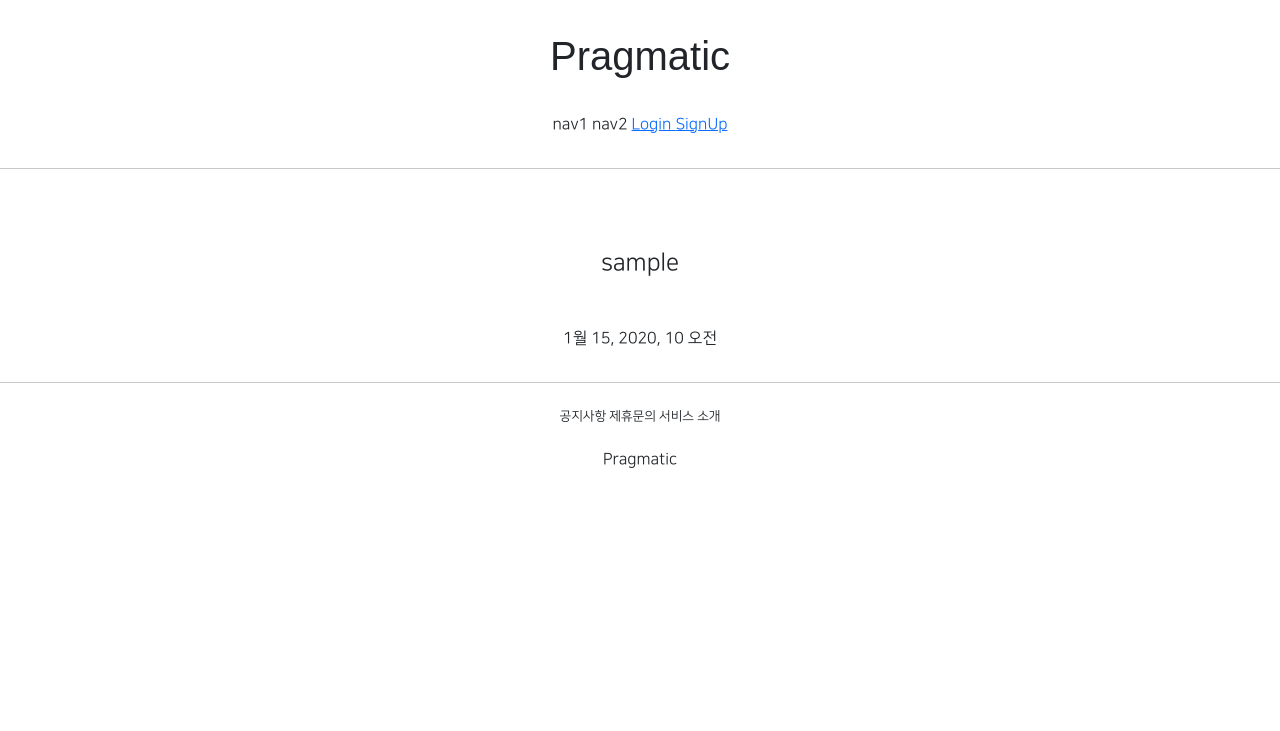
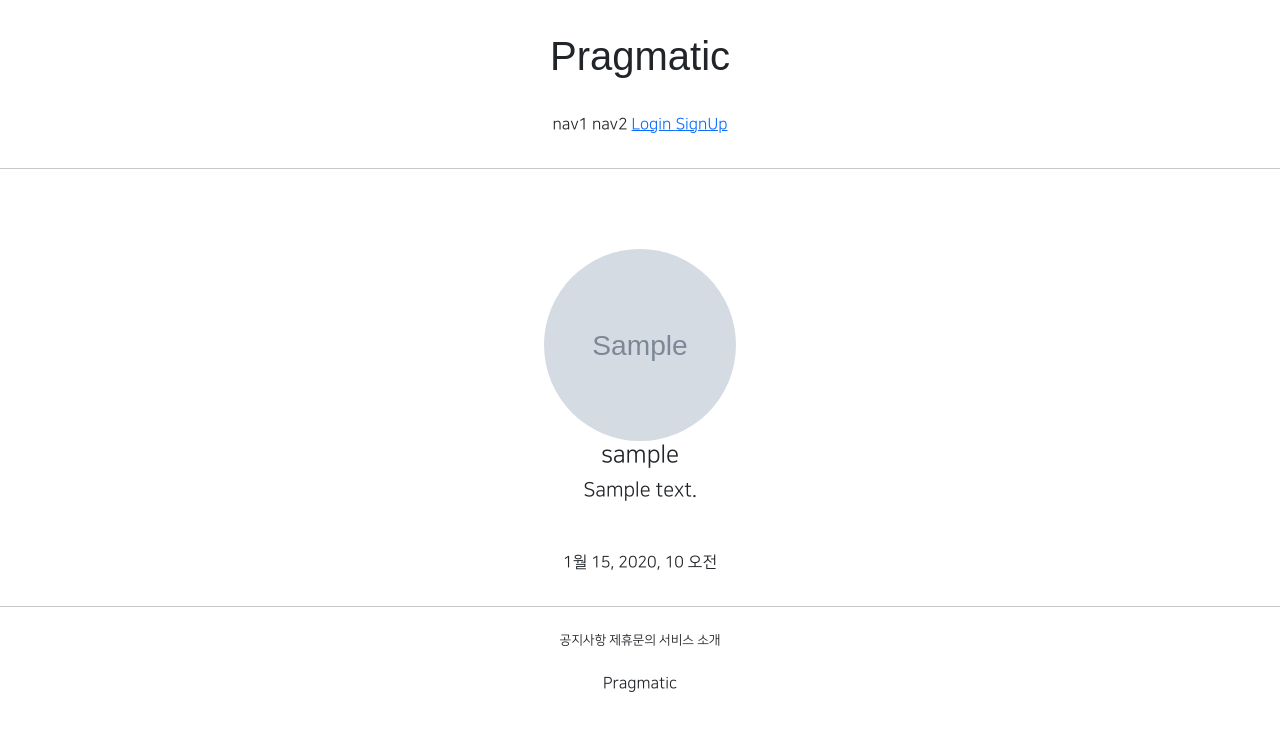
Before and after one commit to 00kang/gis_web_1, a Django app: page /accounts/detail/1 in a window 1280 px wide. Shown: the top 731 px of the page. Run offline with Django 3.2, Linux system fonts and the light colour scheme; tables that the repository leaves empty hold one stand-in row (values such as "Sample post"); grey boxes marked "Sample" are stand-in pictures; parts of the project's set-up code (start-up, migrations or seed data) failed here and were passed over; some libraries are stand-ins or nearby versions; some web fonts are replaced.

Commit message:
07/27 commit_2

```diff
--- a/accountapp/templates/accountapp/detail.html
+++ b/accountapp/templates/accountapp/detail.html
@@ -4,7 +4,19 @@
 
     <div class="text-center mw-500 m-auto">
         <div class="m-5">
-            <h4>{{ target_user.username }}</h4>
+            {% if target_user.profile %}
+                <img src="{{ target_user.profile.image.url }}"
+                     class="profile_image"
+                    alt="profile image">
+                <h4>{{ target_user.profile.nickname }}</h4>
+                <h5>{{ target_user.profile.message }}</h5>
+            {% else %}
+            <h4>
+                <a href="{% url 'profileapp:create' %}">
+                    Create Profile
+                </a>
+            </h4>
+            {% endif %}
         </div>
         <div>
             {{ target_user.date_joined }}
--- a/gisweb_1/urls.py
+++ b/gisweb_1/urls.py
@@ -13,11 +13,13 @@ Including another URLconf
     1. Import the include() function: from django.urls import include, path
     2. Add a URL to urlpatterns:  path('blog/', include('blog.urls'))
 """
+from django.conf import settings
+from django.conf.urls.static import static
 from django.contrib import admin
 from django.urls import path, include
 
 urlpatterns = [
     path('admin/', admin.site.urls),
     path('accounts/', include('accountapp.urls')),
-    path('profiles/', include('profileapp.urls'))
-]
+    path('profiles/', include('profileapp.urls')),
+] + static(settings.MEDIA_URL, document_root=settings.MEDIA_ROOT)
--- a/static/base.css
+++ b/static/base.css
@@ -24,3 +24,10 @@
     max-width: 500px;
     padding: 1rem 1.5rem;
 }
+
+.profile_image {
+    height: 12rem;
+    width: 12rem;
+    border-radius: 20rem;
+    object-fit: cover;
+}
```
